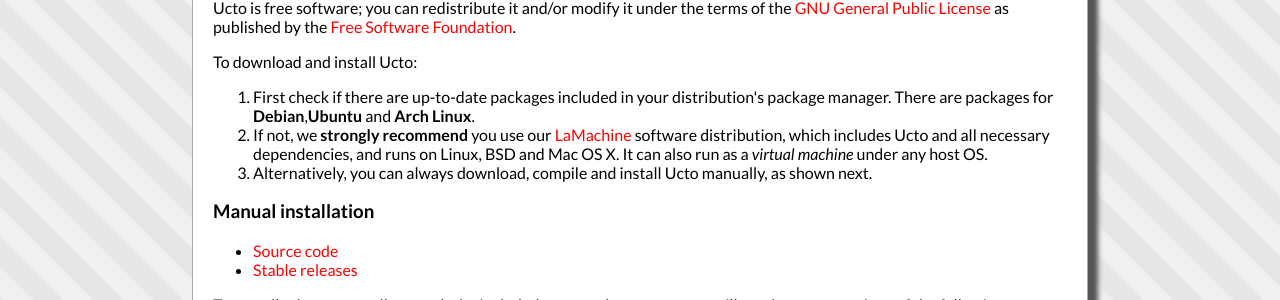
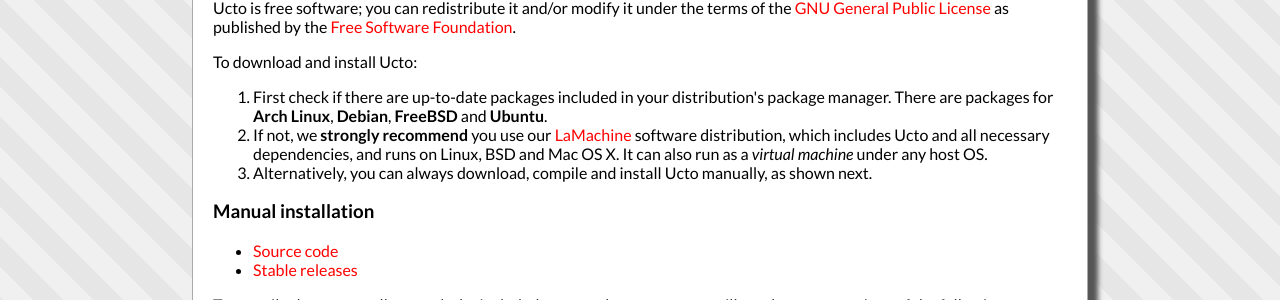
Before and after one commit to LanguageMachines/ucto, a Jekyll site: the page built from index.html, in a window 1280 px wide. Shown: the part 1174-1474 px from the top of the page. Built offline with Jekyll 4.4.1, drawn with Linux system fonts in a browser that asks for light colours.

Commit message:
Document the existance of ucto FreeBSD package
See https://www.freshports.org/textproc/ucto/.

```diff
--- a/index.html
+++ b/index.html
@@ -61,8 +61,8 @@ Foundation</a>.
 <ol>
 <li>First check if there are up-to-date packages
 included in your distribution's package manager. There are packages for
-<strong>Debian</strong>,<strong>Ubuntu</strong> and <strong>Arch
-Linux</strong>.</li>
+<strong>Arch Linux</strong>, <strong>Debian</strong>, <strong>FreeBSD</strong>
+and <strong>Ubuntu</strong>.</li>
 <li>If not, we <strong>strongly recommend</strong> you use our <a
 href="https://proycon.github.io/LaMachine">LaMachine</a> software distribution,
 which includes Ucto and all necessary dependencies, and runs on Linux, BSD and
```
